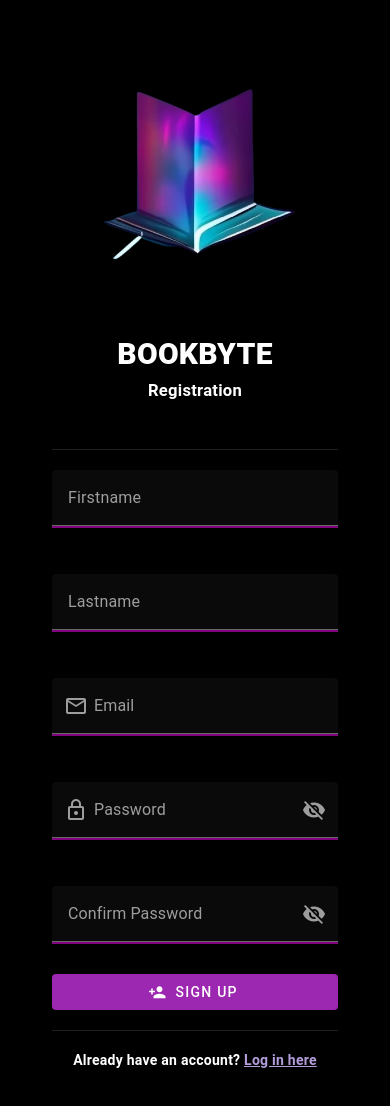
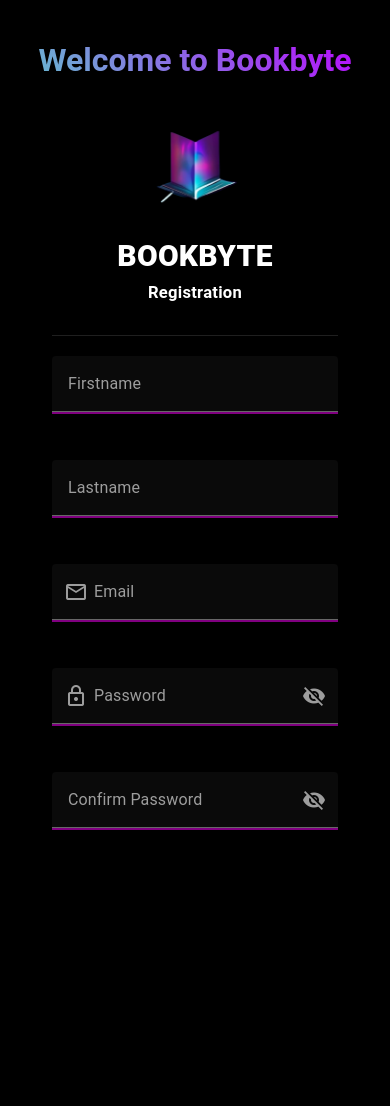
Before and after one commit to dyannacastro/BOOKBYTE, a Vue app: page /register in a window 390 px wide. Shown: the top 1106 px of the page. After the commit the page ends 844 px from the top, so only its background shows below. Built offline with nearby package versions, Linux system fonts and the light colour scheme.

Commit message:
"feat: updated responsiveness for sign up page"

```diff
--- a/src/views/auth/RegisterView.vue
+++ b/src/views/auth/RegisterView.vue
@@ -2,16 +2,18 @@
 import RegisterForm from '@/components/auth/RegisterForm.vue'
 import { useDisplay } from 'vuetify'
 
-const { mobile } = useDisplay()
+const { xs, smAndDown } = useDisplay();
 </script>
 
 <template>
-      <v-container fluid>
-        <v-row>
-          <v-col cols="12" lg="6" class="bg-surface-dark h-screen text-center d-flex flex-column align-center justify-center" v-if="!mobile">
+  <v-container fluid class="full-height-container">
+    <v-row no-gutters class="custom-flex-container">
+
+      <v-col v-if="!smAndDown" cols="12" md="6" lg="6" class="bg-surface-dark text-center d-flex flex-column align-center justify-center left-col">
+        <div class="content-wrapper">
           <h1 class="gradient-text">Welcome to Bookbyte</h1>
+          <div class="desktop-social-section">
             <p class="quote-text">-------------------------------------- OR ---------------------------------------</p>
-
             <div class="social-login">
               <v-btn icon large>
                 <v-icon color="red darken-1">mdi-google</v-icon>
@@ -20,26 +22,35 @@ const { mobile } = useDisplay()
                 <v-icon color="blue darken-4">mdi-facebook</v-icon>
               </v-btn>
             </div>
+          </div>
+        </div>
       </v-col>
 
-          <v-col cols="12" lg="6" class="d-flex align-center justify-center" :class="mobile ? '' : 'pt-2 h-screen'">
+      <v-col cols="12" md="6" lg="6" class="d-flex align-center justify-center right-col">
         <v-card class="mx-auto custom-card" elevation="0" max-width="600">
-              <v-card-title class="text-center">
+
+          <div v-if="smAndDown" class="mobile-welcome-section">
+            <h1 class="gradient-text">Welcome to Bookbyte</h1>
+          </div>
+
+          <v-card-title class="text-center d-flex flex-column align-center justify-center">
             <v-img
               src="/images/book-logo.png"
-                  :height="mobile ? '200%' : '200'"
+              :height="smAndDown ? '120px' : '200px'"
+              :width="smAndDown ? '120px' : '200px'"
               contain
+              class="mx-auto"
             ></v-img>
             <h2 class="font-weight-black">BOOKBYTE</h2>
             <h5>Registration</h5>
           </v-card-title>
 
-              <v-card-text class="pt-4">
-                <v-divider class="my-5"></v-divider>
+          <v-card-text class="pt-2">
+            <v-divider class="my-3"></v-divider>
 
             <RegisterForm></RegisterForm>
 
-                <v-divider class="my-5"></v-divider>
+            <v-divider class="my-3"></v-divider>
 
             <h4 class="text-center font-weight-black-">
               Already have an account?
@@ -48,31 +59,79 @@ const { mobile } = useDisplay()
               </RouterLink>
             </h4>
           </v-card-text>
+
+          <div v-if="smAndDown" class="mobile-social-section">
+            <p class="quote-text">-------------------------------------- OR ---------------------------------------</p>
+            <div class="social-login">
+              <v-btn icon large>
+                <v-icon color="red darken-1">mdi-google</v-icon>
+              </v-btn>
+              <v-btn icon large>
+                <v-icon color="blue darken-4">mdi-facebook</v-icon>
+              </v-btn>
+            </div>
+          </div>
         </v-card>
       </v-col>
     </v-row>
   </v-container>
 </template>
 
+<style scoped>
+.full-height-container {
+  height: 100vh;
+  display: flex;
+  flex-direction: column;
+  overflow-y: auto;
+}
 
-<style scoped>
+.custom-flex-container {
+  display: flex;
+  flex-wrap: wrap;
+  height: 100vh;
+}
+
+.left-col,
+.right-col {
+  display: flex;
+  align-items: center;
+  justify-content: center;
+  padding: 20px;
+}
+
+.content-wrapper {
+  width: 100%;
+  max-width: 500px;
+}
 
 .gradient-text {
   background: linear-gradient(45deg, #64c0ce, #b909fe);
   -webkit-background-clip: text;
   -webkit-text-fill-color: transparent;
-  font-size: 3rem;
+  font-size: 2.5rem;
 }
 
+@media (max-width: 600px) {
+  .gradient-text {
+    font-size: 2rem;
+  }
+}
 
 .quote-text {
   font-size: 1rem;
-  margin-top: 15px;
+  margin-top: 10px;
+  text-align: center;
+}
+
+@media (max-width: 600px) {
+  .quote-text {
+    font-size: 0.8rem;
+  }
 }
 
 .custom-card {
-  max-width: 700px;
   width: 100%;
+  max-width: 600px;
   display: flex;
   flex-direction: column;
   justify-content: space-between;
@@ -82,18 +141,8 @@ const { mobile } = useDisplay()
 .social-login {
   display: flex;
   justify-content: center;
-  gap: 20px;
-  margin-top: 20px;
-}
-
-.signup-section {
-  text-align: center;
-  padding-top: 1rem;
-}
-
-.signup-link {
-  color: #b39ddb;
-  font-weight: bold;
+  gap: 15px;
+  margin-top: 15px;
 }
 
 .custom-link {
@@ -103,4 +152,20 @@ const { mobile } = useDisplay()
 .custom-link:active, .custom-link:focus {
   color: #b39ddb;
 }
+
+.mobile-social-section {
+  margin-top: 15px;
+  padding-bottom: 10px;
+  text-align: center;
+}
+
+.desktop-social-section {
+  margin-top: 20px;
+  text-align: center;
+}
+
+.mobile-welcome-section {
+  text-align: center;
+  margin-bottom: 10px;
+}
 </style>
```
Lines whose indentation alone changed are shown as unchanged.
